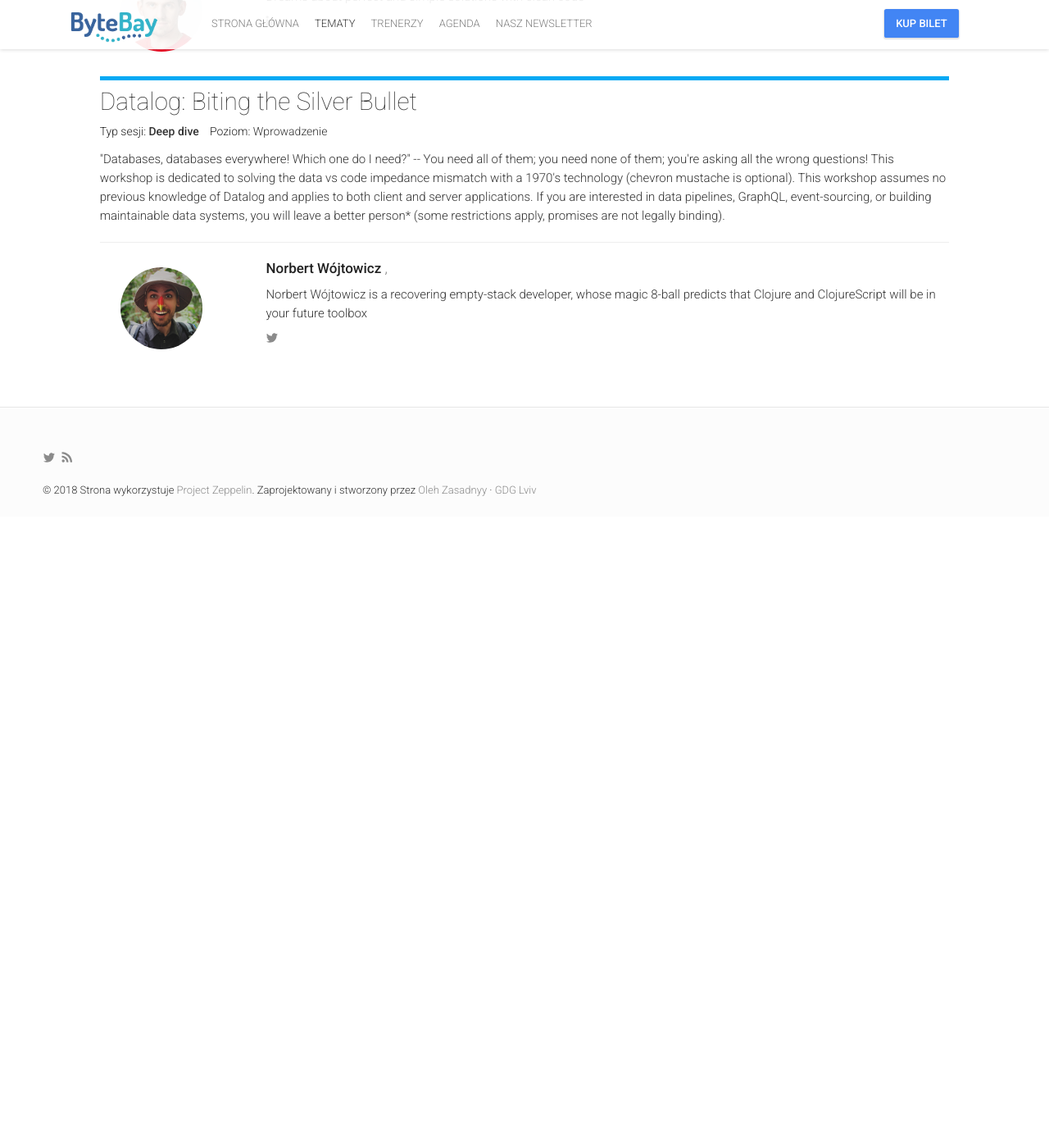
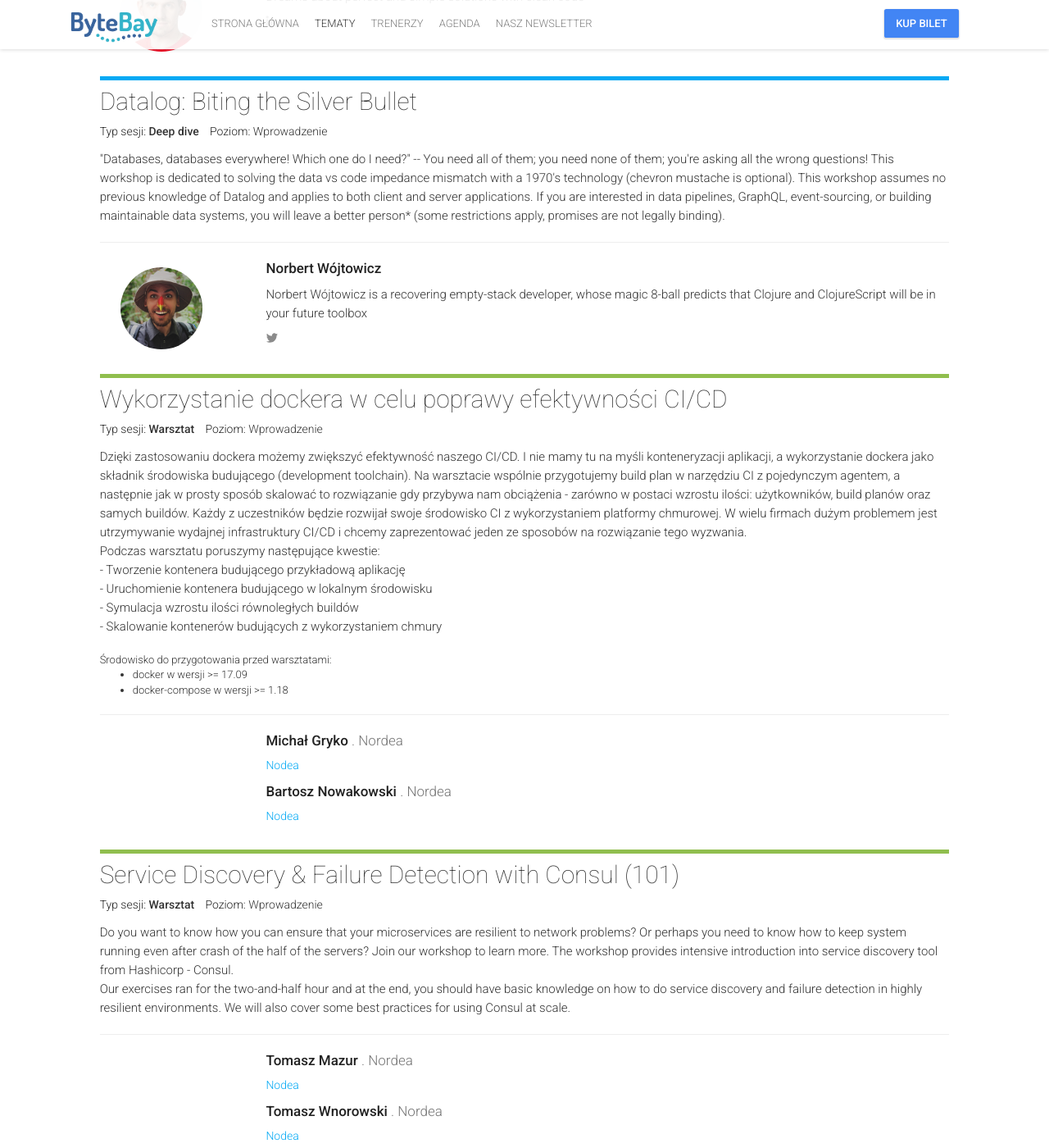
Before and after one commit to 42patterns/bytebay-website, a Jekyll site: the page built from sessions.html, in a window 1280 px wide and 1400 px high, scrolled down 12280 px. Shown: the whole window at 82% size. Built offline with Jekyll 4.4.1, drawn with Linux system fonts in a browser that asks for light colours; nearby versions of some CDN libraries; comment, search, counter and statistics services are not loaded; before the commit the page ends 12910 px from its top, so only the background shows below that; some of the changed text lies outside the part shown.

Commit message:
Aktualizacja agendy

```diff
--- a/_data/schedule.yml
+++ b/_data/schedule.yml
@@ -30,7 +30,7 @@
     	startTime: "14:00",
     	endTime: "16:30",
     	sessionIds: [1],
-      workshopsIds: [19, 18, 8, 20]
+      workshopsIds: [27, 19, 18, 8, 20]
     }
     - {
     	startTime: "16:30",
@@ -48,7 +48,7 @@
     	startTime: "9:00",
     	endTime: "11:30",
       sessionIds: [7],
-      workshopsIds: [12, 2, 22]
+      workshopsIds: [12, 26, 25, 2, 22]
 
     }
     - {
@@ -60,7 +60,7 @@
       startTime: "12:30",
       endTime: "15:00",
       sessionIds: [4, 24],
-      workshopsIds: [14, 10, 21, 23]
+      workshopsIds: [14, 10, 21, 23 ]
     }
     - {
     	startTime: "15:00",
--- a/_data/sessions.yml
+++ b/_data/sessions.yml
@@ -413,3 +413,50 @@
     type: 1
     speakers: [34]
     complexity: 0
+
+  - id: 25
+    title: "Wykorzystanie dockera w celu poprawy efektywności CI/CD"
+    description: "Dzięki zastosowaniu dockera możemy zwiększyć efektywność naszego CI/CD. I nie mamy tu na myśli konteneryzacji aplikacji, a wykorzystanie dockera jako składnik środowiska budującego (development toolchain). Na warsztacie wspólnie przygotujemy build plan  w narzędziu CI z pojedynczym agentem, a następnie jak w prosty sposób skalować to rozwiązanie gdy przybywa nam obciążenia - zarówno w postaci wzrostu ilości: użytkowników, build planów oraz samych buildów. Każdy z uczestników będzie rozwijał swoje środowisko CI z wykorzystaniem platformy chmurowej. W wielu firmach dużym problemem jest utrzymywanie wydajnej infrastruktury CI/CD i chcemy zaprezentować jeden ze sposobów na rozwiązanie tego wyzwania.
+
+    Podczas warsztatu poruszymy następujące kwestie:
+
+      - Tworzenie kontenera budującego przykładową aplikację
+
+      - Uruchomienie kontenera budującego w lokalnym środowisku
+
+      - Symulacja wzrostu ilości równoległych buildów
+
+      - Skalowanie kontenerów budujących z wykorzystaniem chmury
+
+    <figure><figcaption>Środowisko do przygotowania przed warsztatami:</figcaption>
+    <ul>
+      <li>docker w wersji &gt;= 17.09
+      <li>docker-compose w wersji &gt;= 1.18
+    </ul></figure>"
+    type: 0
+    speakers: [35, 36]
+    complexity: 0
+
+  - id: 26
+    title: "Service Discovery &amp; Failure Detection with Consul (101)"
+    description: "Do you want to know how you can ensure that your microservices are resilient to network problems? Or perhaps you need to know how to keep system running even after crash of the half of the servers? Join our workshop to learn more. The workshop provides intensive introduction into service discovery tool from Hashicorp -  Consul.
+
+    Our exercises ran for the two-and-half hour and at the end, you should have basic knowledge on how to do service discovery and failure detection in highly resilient environments. We will also cover some best practices for using Consul at scale."
+    type: 0
+    speakers: [37, 38]
+    complexity: 0
+
+  - id: 27
+    title: "React – co i jak?"
+    description: "Chcesz nauczyć się najpopularniejszej technologii do tworzenia aplikacji internetowych? Poprawić swoje umiejętności programowania w JavaScript? Skupiając się na prostocie przekazu ten kurs pokaże Ci:
+
+      - Jak zbudować dynamiczną aplikację internetową w krótkim czasie
+
+      - Jak wykorzystać create-react- app w swojej pracy
+
+      - Jak skorzystać z nowych funkcji ES6
+
+      W czasie warsztatu zbudujemy razem aplikację opartą o najnowocześniejsze technologie frontendowe, których używa m. in. Netflix, Facebook czy AirBnB."
+    type: 0
+    speakers: [39]
+    complexity: 0
--- a/_data/speakers.yml
+++ b/_data/speakers.yml
@@ -1,5 +1,4 @@
--
-  id: 3
+- id: 3
   name: "Jarosław"
   surname: "Pałka"
   company: "Symentis"
@@ -16,8 +15,7 @@
     - {name: "site", link: "http://geekyprimitives.wordpress.com/"}
     - {name: "twitter", link: "https://twitter.com/j_palka"}
 
--
-  id: 5
+- id: 5
   name: "Sławomir"
   surname: "Sobótka"
   company: "Bottega IT Minds"
@@ -30,8 +28,8 @@
   social:
     - {name: "site", link: "http://art-of-software.blogspot.com/"}
     - {name: "twitter", link: "https://twitter.com/bottega_it"}
--
-  id: 6
+
+- id: 6
   name: "Mariusz"
   surname: "Gil"
   company: "Bottega IT Minds"
@@ -44,8 +42,8 @@
     - {abbr: "Source Ministry", title: "Source Ministry", url: "https://sourceministry.com/"}
   social:
     - {name: "twitter", link: "https://twitter.com/mariuszgil"}
--
-  id: 9
+
+- id: 9
   name: "Daniel"
   surname: "Pokusa"
   company: "Onwelo"
@@ -57,8 +55,7 @@
   social:
     - {name: "twitter", link: "https://twitter.com/dpokusa"}
 
--
-  id: 4
+- id: 4
   name: "Wiktor"
   surname: "Sztajerowski"
   company: "Symentis"
@@ -70,8 +67,7 @@
   social:
     - {name: "twitter", link: "https://twitter.com/wsztajerowski"}
 
--
-  id: 8
+- id: 8
   name: "Grzegorz"
   surname: "Dyrda"
   company: "Geeky Devs"
@@ -84,8 +80,7 @@
     - {name: "twitter", link: "https://twitter.com/grzegorzdyrda"}
     - {name: "site", link: "http://geekydevs.com/"}
 
--
-  id: 16
+- id: 16
   name: "Zbyszko"
   surname: "Papierski"
   company: "Dynatrace"
@@ -97,8 +92,7 @@
   social:
     - {name: "twitter", link: "https://twitter.com/zpapierski"}
 
--
-  id: 22
+- id: 22
   name: "Wiktor"
   surname: "Bachnik"
   company: "Dynatrace"
@@ -108,8 +102,7 @@
   ribbon:
     - {abbr: "Dynatrace", title: "Dynatrace", url: "https://www.dynatrace.com/"}
 
--
-  id: 23
+- id: 23
   name: "Jakub"
   surname: "Słota"
   company: "Dynatrace"
@@ -121,8 +114,7 @@
   ribbon:
     - {abbr: "Dynatrace", title: "Dynatrace", url: "https://www.dynatrace.com"}
 
--
-  id: 24
+- id: 24
   name: "Kasper"
   surname: "Kulikowski"
   company: "Dynatrace"
@@ -137,8 +129,7 @@
     - {name: "github", link: "https://github.com/Kulikowski"}
     - {name: "LinkedIn", link: "https://www.linkedin.com/in/kasper-kulikowski/"}
 
--
-  id: 25
+- id: 25
   name: "Przemysław"
   surname: "Delewski"
   company: "Dynatrace"
@@ -151,8 +142,7 @@
   social:
     - {name: "github", link: "https://github.com/PDelak"}
 
--
-  id: 26
+- id: 26
   name: "Dominika"
   surname: "Makuch"
   company: "Dynatrace"
@@ -165,8 +155,7 @@
   ribbon:
     - {abbr: "Dynatrace", title: "Dynatrace", url: "https://www.dynatrace.com/"}
 
--
-  id: 27
+- id: 27
   name: "Grzegorz"
   surname: "Witczak"
   company: "Dynatrace"
@@ -183,8 +172,7 @@
     - {name: "github", link: "https://github.com/greg-witczak"}
     - {name: "LinkedIn", link: "https://pl.linkedin.com/in/gwitczak"}
 
--
-  id: 29
+- id: 29
   name: "Marcin"
   surname: "Okraszewski"
   company: "Dynatrace"
@@ -197,8 +185,7 @@
     - {name: "linkedin", link: "https://www.linkedin.com/in/okrasz/"}
 
 
--
-  id: 28
+- id: 28
   name: "Michał"
   surname: "Weyer"
   company: "Dynatrace"
@@ -208,11 +195,10 @@
   ribbon:
     - {abbr: "Dynatrace", title: "Dynatrace", url: "https://www.dynatrace.com/"}
   social:
-    - {name: "site", link: "codeinanger.com"}
+    - {name: "site", link: "http://codeinanger.com"}
 
 
--
-  id: 7
+- id: 7
   name: "Michał"
   surname: "Michałuk"
   company: "Bottega IT Minds"
@@ -222,8 +208,7 @@
   ribbon:
     - {abbr: "Bottega", title: "Bottega IT Minds", url: "https://bottega.com.pl"}
 
--
-  id: 10
+- id: 10
   name: "Łukasz"
   surname: "Szydło"
   company: "Bottega"
@@ -237,8 +222,7 @@
   social:
     - {name: "twitter", link: "https://twitter.com/lszydlo"}
 
--
-  id: 11
+- id: 11
   name: "Wojciech"
   surname: "Oczkowski"
   company: "IT Kontekst"
@@ -248,8 +232,7 @@
     - {abbr: "IT Kontekst", title: "IT Kontekst", url: "http://itkontekst.pl/"}
   thumbnailUrl: wojtek_oczkowski.jpg
 
--
-  id: 12
+- id: 12
   name: "Łukasz"
   surname: "Łuczak"
   company: "Symentis"
@@ -264,8 +247,7 @@
   social:
     - {name: "twitter", link: "https://twitter.com/lukasz_luczak"}
 
--
-  id: 13
+- id: 13
   name: "Paweł"
   surname: "Kapała"
   company: "kapware.com"
@@ -278,8 +260,7 @@
     - {name: "twitter", link: "https://twitter.com/kapware"}
     - {name: "site", link: "http://kapware.com/"}
 
--
-  id: 15
+- id: 15
   name: "Paweł"
   surname: "Włodarski"
   company: "Idemia"
@@ -291,8 +272,7 @@
   social:
     - {name: "twitter", link: "https://twitter.com/PawelWlodarski"}
 
--
-  id: 17
+- id: 17
   name: "Bartłomiej"
   surname: "Witczak"
   company: "DayOne"
@@ -304,8 +284,7 @@
   social:
     - {name: "twitter", link: "https://twitter.com/bartekwitczak"}
 
--
-  id: 18
+- id: 18
   name: "Maciej"
   surname: "Krajewski"
   company: "Yameo"
@@ -317,8 +296,7 @@
     - {abbr: "iSA", title: "infoShare Academy", url: "http://infoshareacademy.com"}
   social:
     - {name: "Linkedin", link: "https://www.linkedin.com/in/maciejkrajewski/"}
--
-  id: 19
+- id: 19
   name: "Michał"
   surname: "Miszczyszyn"
   company: "Type of Web"
@@ -331,8 +309,7 @@
   social:
     - {name: "site", link: "https://typeofweb.com/"}
     - {name: "twitter", link: "https://twitter.com/mmiszy"}
--
-  id: 20
+- id: 20
   name: "Marcin"
   surname: "Stożek"
   company: "Collective Sense"
@@ -347,8 +324,7 @@
     - {name: "site", link: "https://perk.pl"}
     - {name: "twitter", link: "https://twitter.com/marcinstozek"}
 
--
-  id: 21
+- id: 21
   name: "Patryk"
   surname: "Omiotek"
   company: "intive"
@@ -362,8 +338,7 @@
     - {name: "site", link: "https://about.me/patrykomiotek"}
     - {name: "twitter", link: "https://twitter.com/PatrykOmiotek"}
 
--
-  id: 30
+- id: 30
   name: "Rafał"
   surname: "Borowiec"
   company: "Goyello"
@@ -375,8 +350,7 @@
     - {name: "site", link: "http://blog.codeleak.pl/"}
     - {name: "twitter", link: "https://twitter.com/kolorobot"}
 
--
-  id: 31
+- id: 31
   name: "Maciej"
   surname: "Koziara"
   company: "Goyello"
@@ -387,8 +361,7 @@
   social:
     - {name: "linkedin", link: "https://www.linkedin.com/in/maciej-koziara-40247211a/"}
 
--
-  id: 32
+- id: 32
   name: "Krzysztof"
   surname: "Mejka"
   company: "Travactory"
@@ -399,21 +372,55 @@
   social:
     - {name: "twitter", link: "https://twitter.com/krzysztofmejka"}
 
--
-  id: 33
+- id: 33
   name: "Andrzej"
   surname: "Janczak"
-  comapany: "Scalac"
+  company: "Scalac"
   bio: "Dreams about perfect and simple solutions with clean code. Love to struggle with complicated, nontrivial problems. Lately develops myself in functional programming, distributed architecture and big data."
   thumbnailUrl: "andrzej_janczak.jpg"
   social:
     - {name: "linkedin", link: "https://www.linkedin.com/in/andrzej-janczak/"}
 
--
-  id: 34
+- id: 34
   name: "Norbert"
   surname: "Wójtowicz"
   bio: "Norbert Wójtowicz is a recovering empty-stack developer, whose magic 8-ball predicts that Clojure and ClojureScript will be in your future toolbox. You can find his code and ramblings in various corners of the internet, under the felicitous handle @pithyless."
   thumbnailUrl: "norbert_wojtowicz.jpg"
   social:
     - {name: "twitter", link: "https://twitter.com/pithyless"}
+
+- id: 35
+  name: "Michał"
+  surname: "Gryko"
+  company: "Nordea"
+  ribbon:
+    - {abbr: "Nordea", title: "Nodea", url: "http://nordea.pl/it"}
+
+
+- id: 36
+  name: "Bartosz"
+  surname: "Nowakowski"
+  company: "Nordea"
+  ribbon:
+    - {abbr: "Nordea", title: "Nodea", url: "http://nordea.pl/it"}
+
+- id: 37
+  name: "Tomasz"
+  surname: "Mazur"
+  company: "Nordea"
+  ribbon:
+    - {abbr: "Nordea", title: "Nodea", url: "http://nordea.pl/it"}
+
+- id: 38
+  name: "Tomasz"
+  surname: "Wnorowski"
+  company: "Nordea"
+  ribbon:
+    - {abbr: "Nordea", title: "Nodea", url: "http://nordea.pl/it"}
+
+- id: 39
+  name: "Adam"
+  surname: "Marczyk"
+  company: "Nordea"
+  ribbon:
+    - {abbr: "Nordea", title: "Nodea", url: "http://nordea.pl/it"}
--- a/_includes/sessions.html
+++ b/_includes/sessions.html
@@ -47,11 +47,18 @@
 									{% if session_speaker == speaker.id %}
 									<div>
 										<div class="col-md-2 col-sm-2">
+                      {% if speaker.thumbnailUrl %}
 											<div class="flow-img img-circle people-img" style="background-image: url({{ site.baseurl | append: '/img/people/' | append: speaker.thumbnailUrl }}); cursor: pointer;" data-toggle="modal" data-target="#speakerDetail-{{ speaker.id }}"></div>
+                      {% endif %}
 										</div>
 										<div class="col-md-10 col-sm-10 details">
 											<p class="name">{{ speaker.name }} {{ speaker.surname }}
-												<span class="position">{{ speaker.title }}, {{ speaker.company }}</span>
+												<span class="position">
+                          {{ speaker.title }}
+                          {% if speaker.company %}
+                          . {{ speaker.company }}
+                          {% endif %}
+                        </span>
 											</p>
 											{% if speaker.ribbon != null %}
 											<div class="modal-ribbon-wrapper">
--- a/_includes/speakers-list-2.html
+++ b/_includes/speakers-list-2.html
@@ -3,12 +3,13 @@
     <div class="content-wrapper">
         <div class="col-lg-10 col-lg-offset-1 appear-animation-trigger">
             {% for speaker in site.data.speakers %}
+            {% if speaker.thumbnailUrl %}
             <div class="effect-wrapper col-md-4 col-sm-6 col-xs-12 appear-animation">
                 <div id="speaker-{{ speaker.id }}" class="speaker zoe-effect ribbon-activator" data-toggle="modal" data-target="#speakerDetail-{{ speaker.id }}">
                     <figure class="waves-effect waves-block waves-light" style="background-image: url({{ site.baseurl | append: '/img/people/' | append: speaker.thumbnailUrl }})">
                         <div class="overlay solid-overlay"></div>
                         {% if speaker.ribbon != null and
-                          (speaker.ribbon[0]["abbr"] == "Dynatrace") %}
+                          (speaker.ribbon[0]["abbr"] == "Dynatrace" or speaker.ribbon[0]["abbr"] == "Nordea" or speaker.ribbon[0]["abbr"] == "Travactory") %}
                         <ul class="ribbon-wrapper">
                             {% for ribbon in speaker.ribbon %}
                             <li class="{{ ribbon["abbr"] | downcase }}">
@@ -36,6 +37,7 @@
                     </figure>
                 </div>
             </div>
+            {% endif %}
             {% endfor %}
         </div>
         <div class="col-lg-12 col-md-12">
```
Also changed, not shown: _includes/schedule.html (+10 -2 lines).
